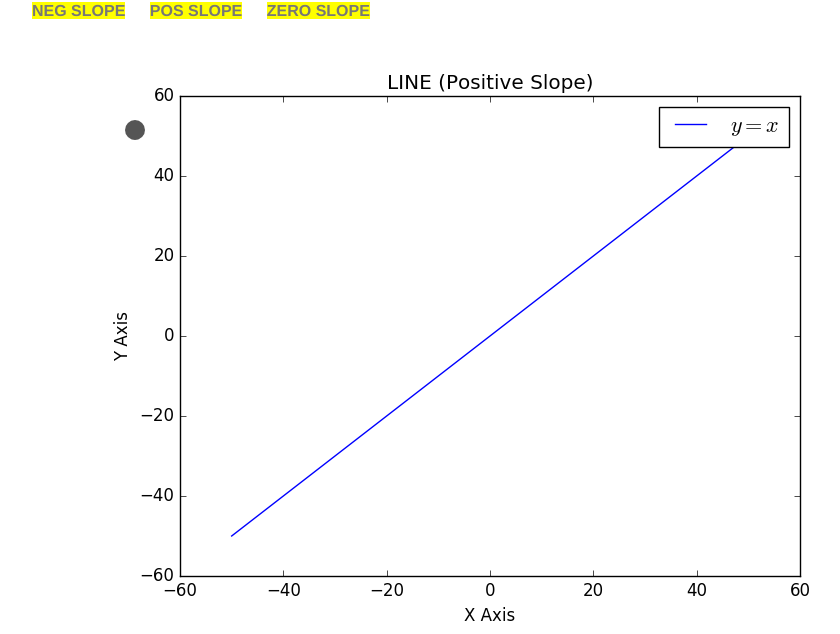
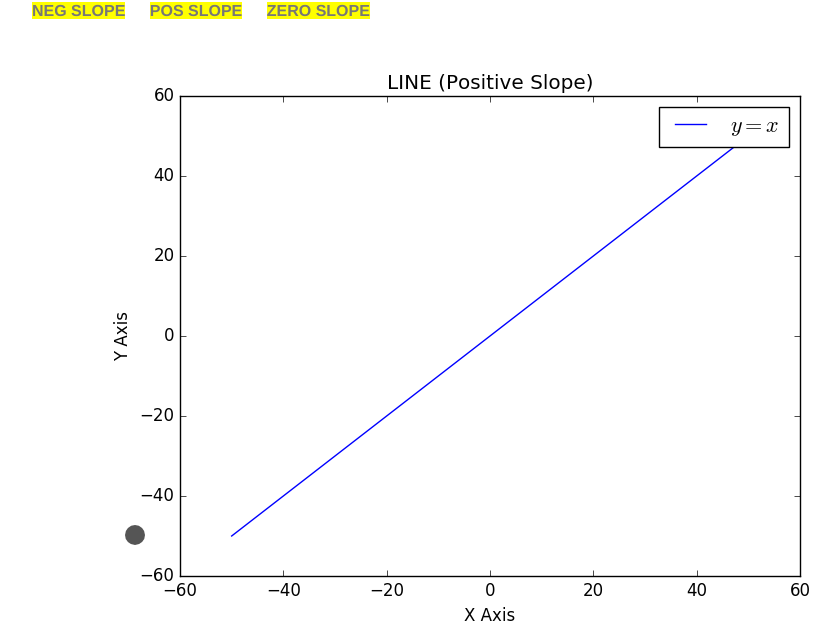
Before and after one commit to rbobkoskie3/rbobkoskie3.github.io, a Jekyll site: the page built from line/linePosSlope.html, in a window 1280 px wide. Shown: the part 370-1004 px from the top of the page, without its empty margins (160-1000 px from the left). Built offline with Jekyll 4.4.1, drawn with Linux system fonts in a browser that asks for light colours.

Commit message:
Add files via upload

```diff
--- a/line/linePosSlope.html
+++ b/line/linePosSlope.html
@@ -198,8 +198,10 @@
         }
         /* Standard syntax */
         @keyframes tracePlt {
-            0%   {left:285px; top:490px;}
-            100% {left:808px; top:895px;}
+            // 0%   {left:285px; top:490px;}
+            0%   {left:285px; top:895px;}
+            100% {left:808px; top:490px;}
+            // 100% {left:808px; top:895px;}
         }
 
         /*
```
